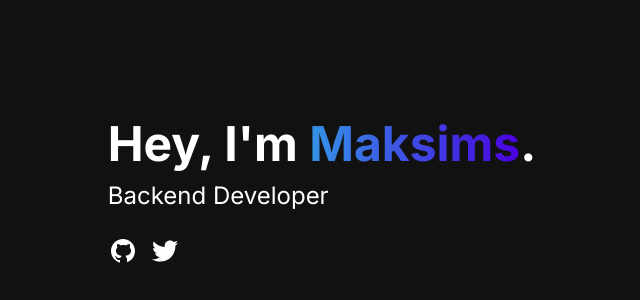
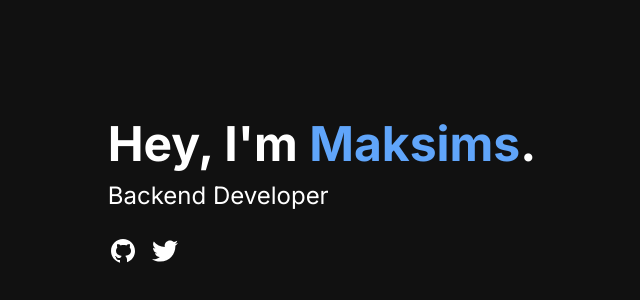
Before and after one commit to maksims8/maksims.co.uk, a Next.js app: page / in a window 1280 px wide. Shown: the part 160-460 px from the top of the page, without its empty margins (318-958 px from the left). Built offline with nearby package versions, Linux system fonts and the light colour scheme.

Commit message:
change color

```diff
--- a/app/page.tsx
+++ b/app/page.tsx
@@ -7,7 +7,7 @@ export default function Home() {
       <div>
         <div>
           <h1 className="text-4xl sm:text-5xl font-bold">
-            Hey, I'm <span className="text-transparent bg-clip-text bg-gradient-to-r from-[#3494E6] to-[#4A00E0]">Maksims</span>.
+            Hey, I'm <span className="text-blue-400">Maksims</span>.
           </h1>
           <h2 className="text-2xl sm:text-2xl mt-2 sm:mt-3">Backend Developer</h2>
         </div>
```
